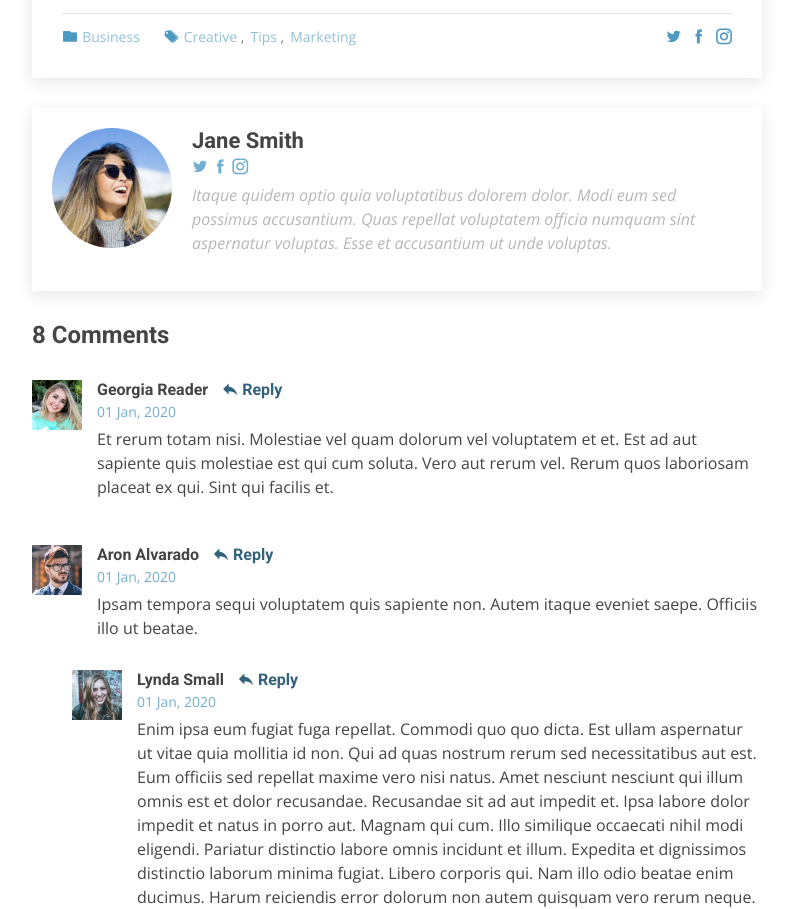
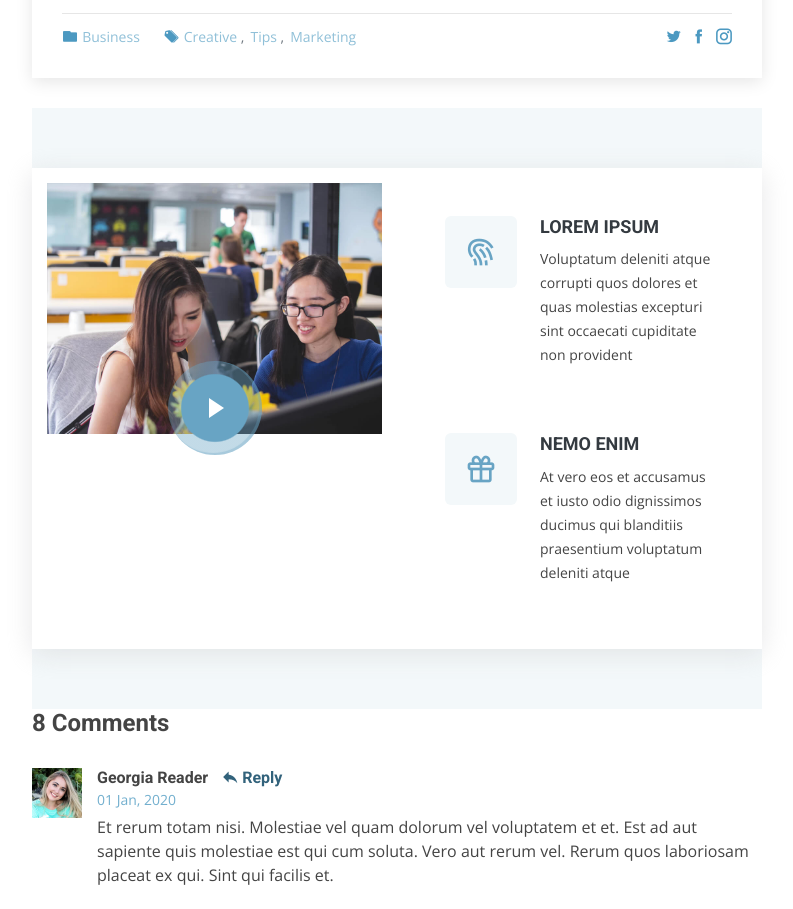
Before and after one commit to proyectoEpilepsia20212/prueba, a plain HTML site: page blog-single.html in a window 1280 px wide. Shown: the part 2403-3312 px from the top of the page, without its empty margins (53-846 px from the left). Drawn offline with nearby package versions, Linux system fonts and the light colour scheme.

Commit message:
Update blog-single.html

```diff
--- a/blog-single.html
+++ b/blog-single.html
@@ -210,19 +210,34 @@
 
             </article><!-- End blog entry -->
 
-            <div class="blog-author clearfix">
-              <img src="assets/img/blog-author.jpg" class="rounded-circle float-left" alt="">
-              <h4>Jane Smith</h4>
-              <div class="social-links">
-                <a href="https://twitters.com/#"><i class="icofont-twitter"></i></a>
-                <a href="https://facebook.com/#"><i class="icofont-facebook"></i></a>
-                <a href="https://instagram.com/#"><i class="icofont-instagram"></i></a>
-              </div>
-              <p>
-                Itaque quidem optio quia voluptatibus dolorem dolor. Modi eum sed possimus accusantium. Quas repellat
-                voluptatem officia numquam sint aspernatur voluptas. Esse et accusantium ut unde voluptas.
-              </p>
-            </div><!-- End blog author bio -->
+    <section class="why-us section-bg" data-aos="fade-up" date-aos-delay="200">
+      <div class="container">
+
+        <div class="row">
+          <div class="col-lg-6 video-box">
+            <img src="assets/img/why-us.jpg" class="img-fluid" alt="">
+            <a href="https://www.youtube.com/watch?v=jDDaplaOz7Q" class="venobox play-btn mb-4" data-vbtype="video" data-autoplay="true"></a>
+          </div>
+
+          <div class="col-lg-6 d-flex flex-column justify-content-center p-5">
+
+            <div class="icon-box">
+              <div class="icon"><i class="bx bx-fingerprint"></i></div>
+              <h4 class="title"><a href="">Lorem Ipsum</a></h4>
+              <p class="description">Voluptatum deleniti atque corrupti quos dolores et quas molestias excepturi sint occaecati cupiditate non provident</p>
+            </div>
+
+            <div class="icon-box">
+              <div class="icon"><i class="bx bx-gift"></i></div>
+              <h4 class="title"><a href="">Nemo Enim</a></h4>
+              <p class="description">At vero eos et accusamus et iusto odio dignissimos ducimus qui blanditiis praesentium voluptatum deleniti atque</p>
+            </div>
+
+          </div>
+        </div>
+
+      </div>
+    </section><!-- End Why Us Section -->
 
             <div class="blog-comments">
 
```
